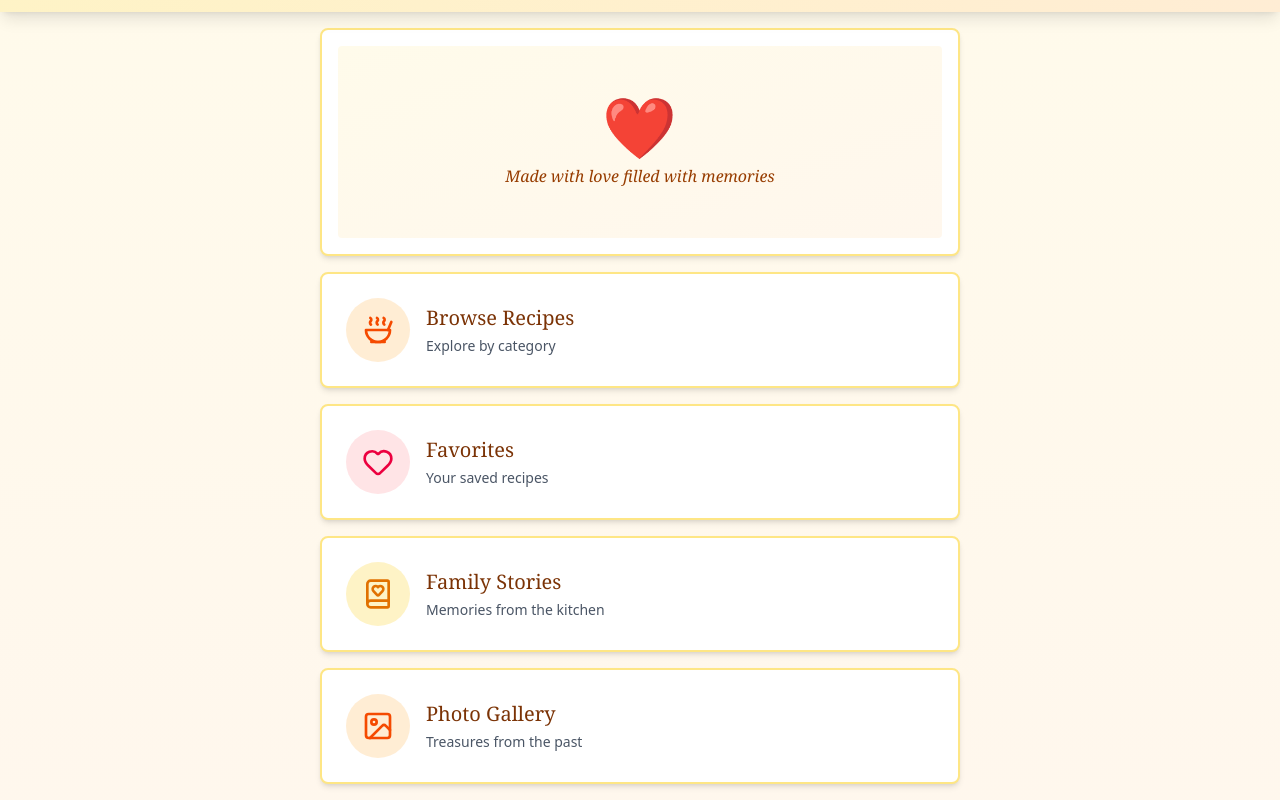
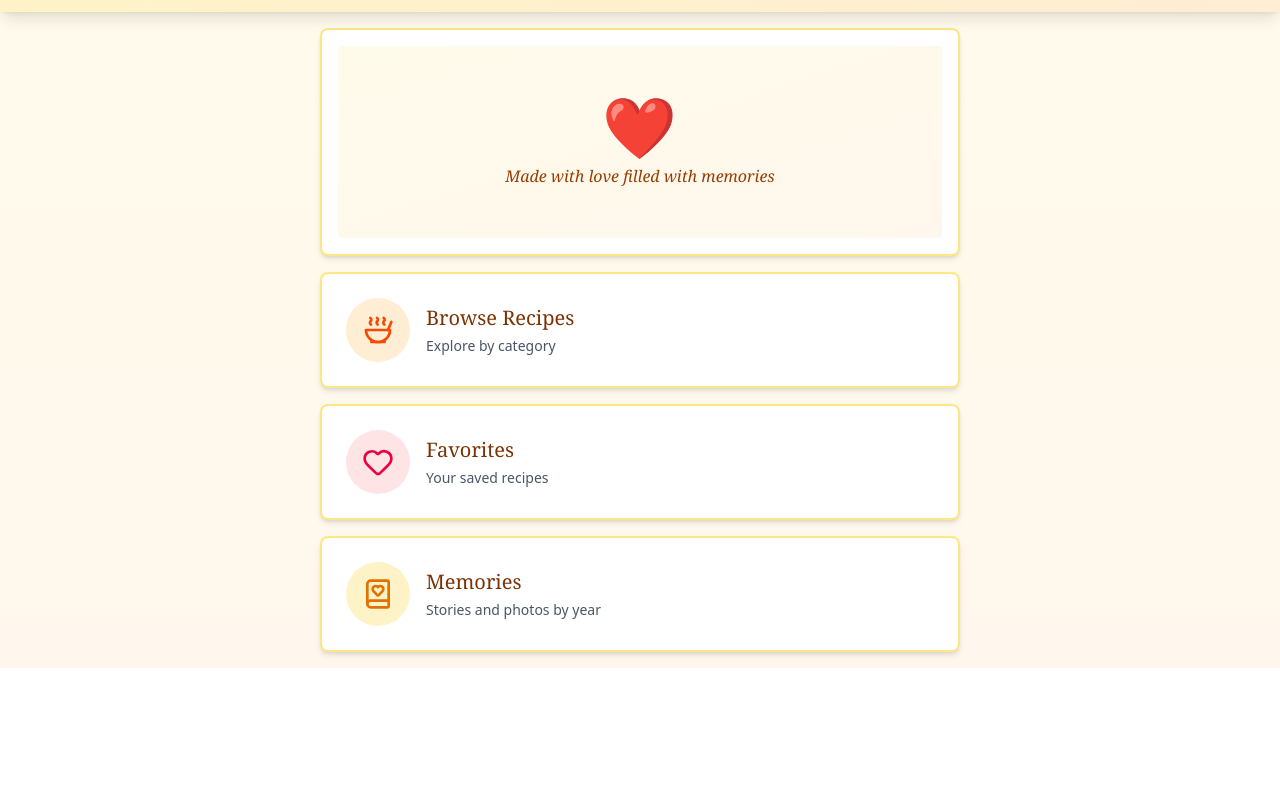
Before and after one commit to mdeckdev/emilias_recipes, a Next.js app: page / in a window 1280 px wide. Shown: the part 209-1009 px from the top of the page. After the commit the page ends 877 px from the top, so only its background shows below. Built offline with nearby package versions, Linux system fonts and the light colour scheme.

Commit message:
refactor(nav): remove obsolete stories/gallery views and normalize view param

```diff
--- a/src/components/EmiliaRecipeBook.tsx
+++ b/src/components/EmiliaRecipeBook.tsx
@@ -15,7 +15,7 @@ import { useFavorites } from "@/lib/favorites";
 
 
 
-type View = "home" | "categories" | "recipes" | "stories" | "story" | "gallery" | "favorites";
+type View = "home" | "categories" | "recipes" | "story" | "favorites";
 
 const EmiliaRecipeBook = () => {
   const searchParams = useSearchParams();
@@ -25,7 +25,12 @@ const EmiliaRecipeBook = () => {
 
   const query = searchParams.get("q") ?? "";
 
-  const currentView = (searchParams.get("view") ?? "home") as View;
+  const rawView = searchParams.get("view");
+  const allowedViews: View[] = ["home", "categories", "recipes", "story", "favorites"];
+  const currentView: View = allowedViews.includes(rawView as View)
+    ? (rawView as View)
+    : "home";
+
   const selectedCategory = (searchParams.get("cat") ?? null) as CategoryId | null;
 
   function setQuery(next: string) {
@@ -109,7 +114,7 @@ const EmiliaRecipeBook = () => {
               </div>
             </Link>
             <Link
-              href="/?view=stories"
+              href="/memories"
               className="bg-white rounded-lg shadow-md p-6 hover:shadow-lg transition-shadow border-2 border-amber-200 block"
             >
               <div className="flex items-center gap-4">
@@ -117,25 +122,12 @@ const EmiliaRecipeBook = () => {
                   <BookHeart size={32} className="text-amber-600" />
                 </div>
                 <div className="text-left flex-1">
-                  <h3 className="text-xl font-serif text-amber-900 mb-1">Family Stories</h3>
-                  <p className="text-sm text-gray-600">Memories from the kitchen</p>
+                  <h3 className="text-xl font-serif text-amber-900 mb-1">Memories</h3>
+                  <p className="text-sm text-gray-600">Stories and photos by year</p>
                 </div>
               </div>
             </Link>
-            <Link
-              href="/?view=gallery"
-              className="bg-white rounded-lg shadow-md p-6 hover:shadow-lg transition-shadow border-2 border-amber-200 block"
-            >
-              <div className="flex items-center gap-4">
-                <div className="bg-orange-100 p-4 rounded-full">
-                  <ImageIcon size={32} className="text-orange-600" />
-                </div>
-                <div className="text-left flex-1">
-                  <h3 className="text-xl font-serif text-amber-900 mb-1">Photo Gallery</h3>
-                  <p className="text-sm text-gray-600">Treasures from the past</p>
-                </div>
-              </div>
-            </Link>
+
           </div>
         </div>
       </div>
@@ -393,44 +385,6 @@ const EmiliaRecipeBook = () => {
   }
 
 
-  if (currentView === "stories") {
-    return (
-      <div className="min-h-screen bg-gradient-to-b from-amber-50 to-orange-50">
-        <div className="bg-gradient-to-r from-amber-100 to-orange-100 p-6 shadow-lg">
-          <Link href="/" className="flex items-center gap-2 text-amber-800 mb-4">
-            <ArrowLeft size={20} />
-            Back
-          </Link>
-          <h1 className="text-2xl font-serif text-amber-900">Family Stories</h1>
-        </div>
-
-        <div className="p-4 max-w-2xl mx-auto space-y-4">
-          {stories.map((story) => (
-            <div
-              key={story.id}
-              className="bg-white rounded-lg shadow-md overflow-hidden border-2 border-amber-200"
-            >
-              <div className="flex items-center justify-center h-32 bg-gradient-to-br from-orange-50 to-amber-50">
-                <div className="text-5xl">{story.image}</div>
-              </div>
-              <div className="p-4">
-                <h3 className="text-xl font-serif text-amber-900 mb-1">{story.title}</h3>
-                <p className="text-sm text-amber-700 mb-3">{story.date}</p>
-                <p className="text-sm text-gray-600 mb-4">{story.content}</p>
-                <Link
-                  href={`/?view=story&id=${story.id}`}
-                  className="block w-full bg-amber-600 text-white py-2 rounded-lg hover:bg-amber-700 text-center"
-                >
-                  Read Story
-                </Link>
-              </div>
-            </div>
-          ))}
-        </div>
-      </div>
-    );
-  }
-
   if (currentView === "story") {
     if (!selectedStory) {
       return (
@@ -470,51 +424,6 @@ const EmiliaRecipeBook = () => {
     );
   }
 
-
-  if (currentView === "gallery") {
-    return (
-      <div className="min-h-screen bg-gradient-to-b from-amber-50 to-orange-50">
-        <div className="bg-gradient-to-r from-amber-100 to-orange-100 p-6 shadow-lg">
-          <Link href="/" className="flex items-center gap-2 text-amber-800 mb-4">
-            <ArrowLeft size={20} />
-            Back
-          </Link>
-          <h1 className="text-2xl font-serif text-amber-900">Photo Gallery</h1>
-        </div>
-
-        <div className="p-4 max-w-2xl mx-auto">
-          <div className="grid grid-cols-2 gap-4">
-        {photos.map((photo) => (
-          <div
-            key={photo.id}
-            className="bg-white rounded-lg shadow-md overflow-hidden border-2 border-amber-200"
-          >
-            <div className="relative aspect-square bg-gradient-to-br from-orange-50 to-amber-50">
-              <Image
-                src={photo.image.src}   // ← THIS is the binding
-                alt={photo.image.alt}
-                fill
-                sizes="(max-width: 768px) 50vw, 300px"
-                className="object-cover"
-                loading="lazy"
-              />
-            </div>
-
-            <div className="p-3">
-              <p className="text-sm font-serif text-amber-900 mb-1">{photo.title}</p>
-              <p className="text-xs text-amber-700 mb-1">{photo.year}</p>
-              <p className="text-xs text-gray-600">{photo.description}</p>
-            </div>
-          </div>
-        ))}
-
-          </div>
-        </div>
-      </div>
-    );
-  }
-
-
   return null;
 };
 
--- a/src/lib/types.ts
+++ b/src/lib/types.ts
@@ -3,9 +3,7 @@ export type View =
   | "categories"
   | "recipes"
   | "recipe"
-  | "stories"
-  | "story"
-  | "gallery";
+  | "story";
 
 export type CategoryId =
   | "appetizers"
```
